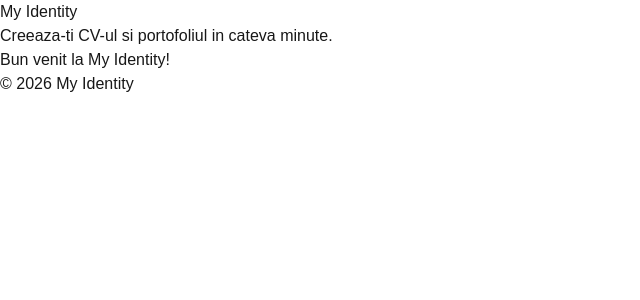
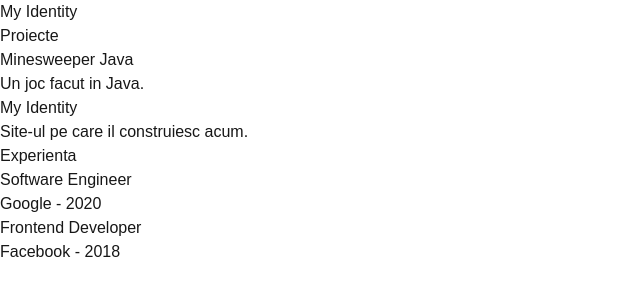
Before and after one commit to ovidiuteodor/my-identity, a Next.js app: page / in a window 1280 px wide. Shown: the top 300 px of the page, without its empty margins (0-640 px from the left). Built offline with nearby package versions, Linux system fonts and the light colour scheme.

Commit message:
Antrenament map

```diff
--- a/src/app/page.tsx
+++ b/src/app/page.tsx
@@ -1,13 +1,54 @@
+function CardProiect(props: { titlu: string; descriere: string }) {
+  return (
+    <div>
+      <h3>{props.titlu}</h3>
+      <p>{props.descriere}</p>
+    </div>
+  );
+}
+
+function CardExperienta(props: {functie: string, companie: string, anStart: number}) {
+  return (
+    <div>
+      <h3>{props.functie}</h3>
+      <p>{props.companie} - {props.anStart}</p>
+    </div>
+  );
+}
+
 export default function Home() {
-  const numeSite = "My Identity";
-  const anCurent = 2026;
+  const proiecte = [
+    { titlu: "Minesweeper Java", descriere: "Un joc facut in Java." },
+    { titlu: "My Identity", descriere: "Site-ul pe care il construiesc acum." },
+  ];
+
+  const experienta = [
+    { functie: "Software Engineer", companie: "Google", anStart: 2020 },
+    { functie: "Frontend Developer", companie: "Facebook", anStart: 2018 },
+  ];
 
   return (
     <main>
-      <h1>{numeSite}</h1>
-      <p>Creeaza-ti CV-ul si portofoliul in cateva minute.</p>
-      <p>Bun venit la {numeSite}!</p>
-      <p>© {anCurent} My Identity</p>
+      <h1>My Identity</h1>
+
+      <h2>Proiecte</h2>
+      {proiecte.map((proiect) => (
+        <CardProiect
+          key={proiect.titlu}
+          titlu={proiect.titlu}
+          descriere={proiect.descriere}
+        />
+      ))}
+
+      <h2>Experienta</h2>
+      {experienta.map((exp) => (
+        <CardExperienta
+          key={exp.functie}
+          functie={exp.functie}
+          companie={exp.companie}
+          anStart={exp.anStart}
+        />
+      ))}
     </main>
   );
 }
```
